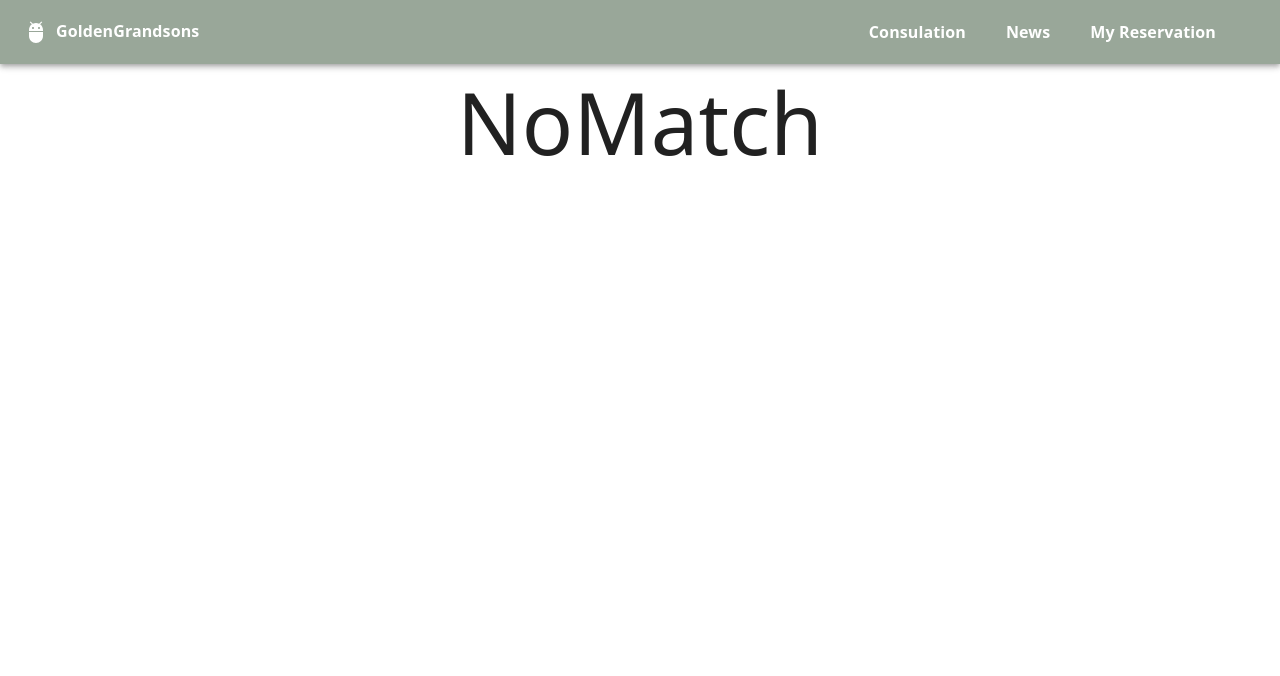
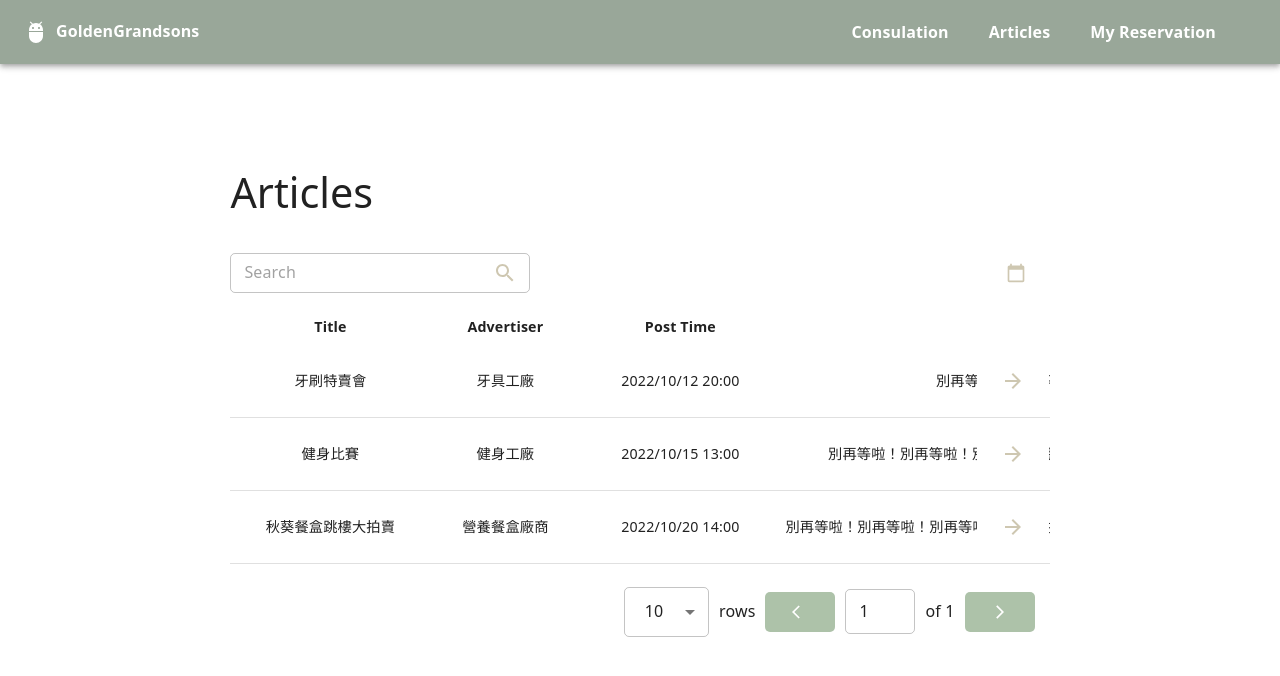
Before and after one commit to jtongchenzip/Golden_Grandsons, a React (Create React App) app in the folder frontend/: page /articles in a window 1280 px wide. Shown: the top 676 px of the page. Built offline with nearby package versions, Linux system fonts and the light colour scheme.

Commit message:
apply table to all pages and add fake data

```diff
--- a/frontend/src/App.js
+++ b/frontend/src/App.js
@@ -4,7 +4,7 @@ import theme from "./theme/theme";
 import Header from "./components/Header";
 import { CssBaseline } from "@mui/material";
 import Consulation from "./components/pages/Consultation";
-import News from "./components/pages/News";
+import Articles from "./components/pages/Articles";
 import MyReservation from "./components/pages/MyReservation";
 import NoMatch from "./components/pages/NoMatch";
 import { createBrowserHistory } from "history";
@@ -23,7 +23,7 @@ function App() {
               <Header />
               <Switch>
                 <Route exact path="/consulation" component={Consulation} />
-                <Route exact path="/news" component={News} />
+                <Route exact path="/articles" component={Articles} />
                 <Route exact path="/my-reservation" component={MyReservation} />
                 <Route exact path="/" component={Consulation} />
                 <Route component={NoMatch} />
--- a/frontend/src/components/Header.js
+++ b/frontend/src/components/Header.js
@@ -36,8 +36,8 @@ const Header = () => {
         path: "/consulation",
       },
       {
-        text: "News",
-        path: "/news",
+        text: "Articles",
+        path: "/articles",
       },
       {
         text: "My Reservation",
--- /dev/null
+++ b/frontend/src/components/pages/Articles.js
@@ -0,0 +1,93 @@
+import { Typography } from "@mui/material";
+import React, { useState, useEffect } from "react";
+import CustomTable from "../ui/CustomTable";
+import { makeStyles } from "@mui/styles";
+
+// import Icon from "./icon/index";
+
+const useStyles = makeStyles((theme) => ({
+  container: {
+    paddingTop: "100px",
+    marginLeft: "18vw",
+    width: "64%",
+    display: "flex",
+    flexDirection: "column",
+    alignItems: "flex-start",
+  },
+}));
+
+// response format
+// id: int
+// advertiser_id: int
+// post_time: datetime
+// title: str
+// context: str
+const data = [
+  {
+    advertiser_id: "牙具工廠",
+    post_time: "2022/10/12 20:00",
+    title: "牙刷特賣會",
+    context: "別再等啦！別再等啦！",
+    path: "/articles/1", // format: `/articles/${id}`
+  },
+  {
+    advertiser_id: "健身工廠",
+    post_time: "2022/10/15 13:00",
+    title: "健身比賽",
+    context: "別再等啦！別再等啦！別再等啦！別再等啦！別再等啦！",
+    path: "/articles/2", // format: `/articles/${id}`
+  },
+  {
+    advertiser_id: "營養餐盒廠商",
+    post_time: "2022/10/20 14:00",
+    title: "秋葵餐盒跳樓大拍賣",
+    context:
+      "別再等啦！別再等啦！別再等啦！別再等啦！別再等啦！別再等啦！別再等啦！別再等啦！別再等啦！別再等啦！別再等啦！別再等啦！別再等啦！別再等啦！別再等啦！別再等啦！別再等啦！別再等啦！別再等啦！別再等啦！別再等啦！別再等啦！別再等啦！別再等啦！別再等啦！",
+    path: "/articles/3", // format: `/articles/${id}`
+  },
+];
+
+export default function Articles() {
+  const classes = useStyles();
+  return (
+    <div className={classes.container}>
+      <Typography variant="h3">Articles</Typography>
+      <CustomTable
+        data={data}
+        columns={[
+          {
+            id: "title",
+            label: "Title",
+            minWidth: 200,
+            width: 200,
+            align: "center",
+          },
+          {
+            id: "advertiser_id",
+            label: "Advertiser",
+            minWidth: 150,
+            width: 150,
+            align: "center",
+          },
+          {
+            id: "post_time",
+            label: "Post Time",
+            minWidth: 200,
+            width: 200,
+            align: "center",
+          },
+          {
+            id: "context",
+            label: "Context",
+            minWidth: 200,
+            width: 455,
+            align: "center",
+          },
+        ]}
+        hasLink
+        nextStep="readArticles"
+        //nextStepOnClick={handleReadArticles} TODO
+      />
+    </div>
+  );
+}
--- a/frontend/src/components/pages/Consultation.js
+++ b/frontend/src/components/pages/Consultation.js
@@ -23,6 +23,15 @@ const useStyles = makeStyles((theme) => ({
   },
 }));
 
+// response format
+// id: int
+// name: str
+// gender: enums.GenderType
+// domain: Sequence[Domain]
+// available_time = Sequence[DietitianAvailableTime]
+// phone_number: str
+// introduction: str
+// work_unit: str
 const data = [
   {
     name: "erica",
@@ -73,7 +82,7 @@ export default function Consulation() {
         columns={[
           {
             id: "name",
-            label: "Name",
+            label: "Dietitian",
             minWidth: 100,
             width: 100,
             align: "center",
--- a/frontend/src/components/pages/MyReservation.js
+++ b/frontend/src/components/pages/MyReservation.js
@@ -1,10 +1,89 @@
 import { Typography } from "@mui/material";
 import React, { useState, useEffect } from "react";
+import CustomTable from "../ui/CustomTable";
+import { makeStyles } from "@mui/styles";
+
+// import Icon from "./icon/index";
+
+const useStyles = makeStyles((theme) => ({
+  container: {
+    paddingTop: "100px",
+    marginLeft: "18vw",
+    width: "64%",
+    display: "flex",
+    flexDirection: "column",
+    alignItems: "flex-start",
+  },
+}));
+
+// response format
+// id: int
+// user_id: int
+// dietitan_id: int
+// domain_id: int
+// session_status: enums.SessionStatusType
+// link: str
+// start_time: datetime
+// end_time: datetime
+const data = [
+  {
+    dietitian_name: "erica",
+    domain_name: "臨床營養",
+    session_status: "reserved",
+    path: "", //對應回傳的 link
+    time: "2022/10/12 10:00 ➤ 2022/10/12 11:00", //對應回傳的start_time, end_time
+  },
+  {
+    dietitian_name: "tony",
+    domain_name: "體重管理",
+    session_status: "completed",
+    path: "", //對應回傳的 link
+    time: "2022/10/22 07:00 ➤ 2022/10/22 07:00", //對應回傳的start_time, end_time
+  },
+];
 
 export default function MyReservation() {
+  const classes = useStyles();
+
   return (
-    <div>
-      <Typography variant="h1">My Reservation</Typography>
+    <div className={classes.container}>
+      <Typography variant="h3">My Reservation</Typography>
+      <CustomTable
+        data={data}
+        columns={[
+          {
+            id: "time",
+            label: "Time",
+            minWidth: 200,
+            width: 330,
+            align: "center",
+          },
+          {
+            id: "dietitian_name",
+            label: "Dietitian",
+            minWidth: 150,
+            width: 150,
+            align: "center",
+          },
+          {
+            id: "domain_name",
+            label: "Domain",
+            minWidth: 150,
+            width: 150,
+            align: "center",
+          },
+          {
+            id: "session_status",
+            label: "Status",
+            minWidth: 100,
+            width: 150,
+            align: "center",
+          },
+        ]}
+        hasLink
+        nextStep="videoCall"
+        //nextStepOnClick={handleReserve} TODO
+      />
     </div>
   );
 }
--- a/frontend/src/components/pages/News.js
+++ /dev/null
@@ -1,10 +0,0 @@
-import { Typography } from "@mui/material";
-import React, { useState, useEffect } from "react";
-
-export default function News() {
-  return (
-    <div>
-      <Typography variant="h1">News</Typography>
-    </div>
-  );
-}
--- a/frontend/src/components/ui/CustomTable.js
+++ b/frontend/src/components/ui/CustomTable.js
@@ -87,7 +87,11 @@ const useStyles = makeStyles((theme) => ({
   },
   tableBodyCell: {
     padding: "17.5px 5px 17.5px 5px",
-    overflowWrap: "break-word",
+    maxWidth: "100%",
+    maxHeight: "72px",
+    overflow: "hidden",
+    textOverflow: "ellipsis",
+    whiteSpace: "nowrap",
     "&:hover~$stickyArrowCell": {
       backgroundImage: "inherit",
     },
@@ -199,11 +203,18 @@ export default function CustomTable({
   }, [columns, data]);
 
   // handle next step
-  const handleNextStep = () => {};
-  useEffect(() => {
+  // TODO
+  const handleNextStep = () => {
     if (nextStep === "reserve") {
+      nextStepOnClick();
+    } else if (nextStep === "readArticles") {
+      nextStepOnClick();
+    } else if (nextStep === "videoCall") {
+      nextStepOnClick();
     }
-  });
+  };
+  // TODO
+  useEffect(() => {});
 
   // handle page change
   useEffect(() => {
@@ -282,14 +293,6 @@ export default function CustomTable({
                       }}
                     >
                       <b>{column.label}</b>
-                      {/* <div className={classes.column}>
-                        <div className={labelMoveLeft(columnComponent, columns, column)}>
-                          <b>{column.label}</b>
-                        </div>
-                        <div className={classes.columnComponent}>
-                          {columnComponent && columnComponent[columns.findIndex((x) => x.id === column.id)]}
-                        </div>
-                      </div> */}
                     </TableCell>
                   </React.Fragment>
                 ))}
@@ -379,9 +382,11 @@ export default function CustomTable({
                         className={`${classes.stickyArrowCell} ${classes.tableCellHover}`}
                       >
                         <Link to={row[linkName]} className={classes.detailLink}>
-                          <IconButton onClick={nextStepOnClick}>
+                          <IconButton onClick={handleNextStep}>
                             {nextStep === "reserve" && <EventAvailableIcon />}
-                            {nextStep === "readNews" && <ArrowForwardIcon />}
+                            {nextStep === "readArticles" && (
+                              <ArrowForwardIcon />
+                            )}
                             {nextStep === "videoCall" && <VideoCallIcon />}
                           </IconButton>
                         </Link>
```
